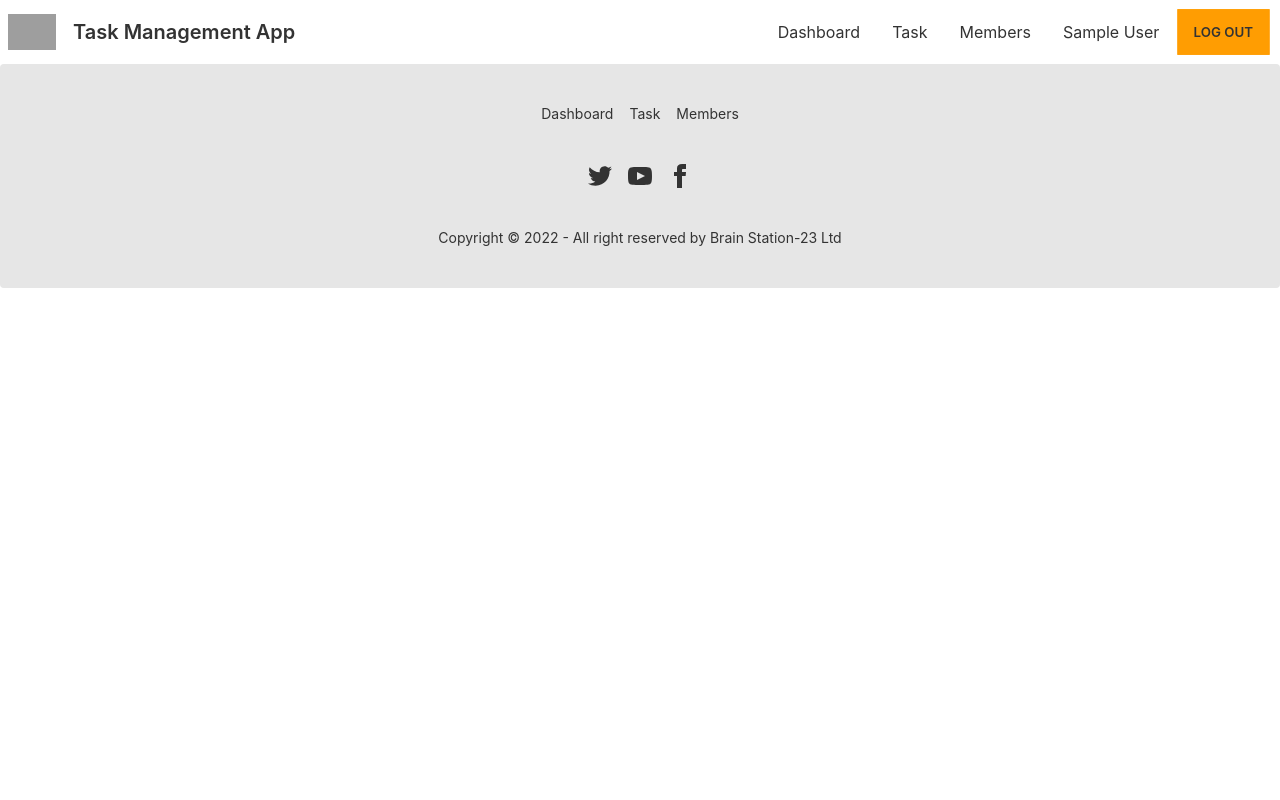
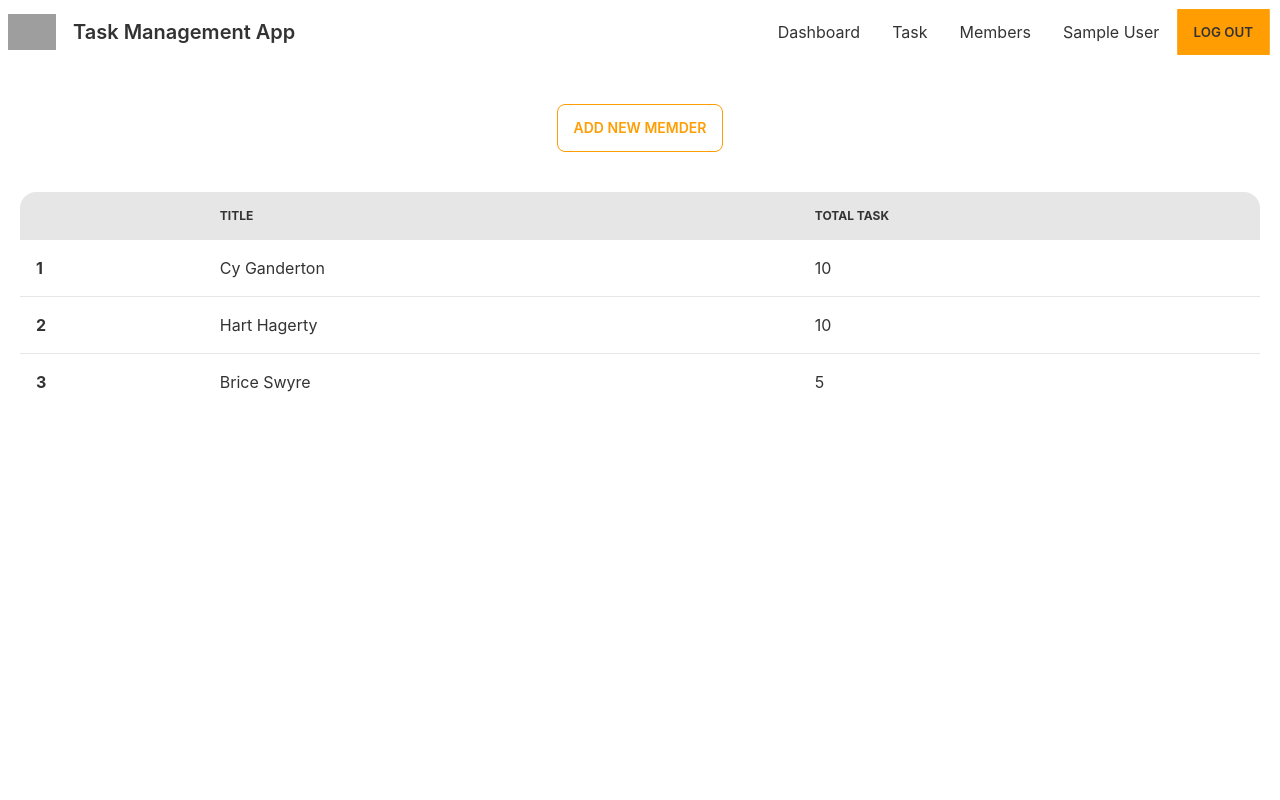
Before and after one commit to Roctim17/Task-Management-Web-App, a React (Create React App) app: page /member in a window 1280 px wide. Shown: the top 800 px of the page. Built offline with nearby package versions, Linux system fonts and the light colour scheme; no server answers; sample sign-in values are in the browser's storage; grey boxes are pictures that could not be loaded.

Commit message:
add member done

```diff
--- a/src/App.js
+++ b/src/App.js
@@ -10,6 +10,7 @@ import Task from "./Pages/Task";
 import Member from "./Pages/Member";
 import RequireAuth from "./Pages/RequireAuth";
 import TaskForm from "./Pages/TaskForm";
+import AddMemberForm from "./Pages/AddMemberForm";
 
 function App() {
   return (
@@ -41,6 +42,11 @@ function App() {
             <TaskForm></TaskForm>
           </RequireAuth>
         }></Route>
+        <Route path="/addmember" element={
+          <RequireAuth>
+            <AddMemberForm></AddMemberForm>
+          </RequireAuth>
+        }></Route>
         <Route path="/login" element={<Login></Login>}></Route>
         <Route path="/signup" element={<Signup></Signup>}></Route>
       </Routes>
--- /dev/null
+++ b/src/Pages/AddMemberForm.js
@@ -0,0 +1,41 @@
+import React from 'react';
+import Footer from '../Components/Footer';
+import Header from '../Components/Header';
+
+const AddMemberForm = () => {
+    return (
+        <div>
+            <Header></Header>
+            <div className="flex h-auto justify-center items-center py-10">
+                <div className="card w-96 bg-base-100 shadow-xl">
+                    <div className="card-body">
+                        <h1 className='text-center text-2xl font-bold'>Add New Member</h1>
+                        <form action="">
+                            <div class="form-control w-full max-w-xs">
+                                <label class="label">
+                                    <span class="label-text">Name <span className='text-red-500'>*</span></span>
+                                </label>
+                                <input type="text" placeholder="Name" class="input input-bordered w-full max-w-xs" required />
+                            </div>
+                            <div class="form-control w-full max-w-xs">
+                                <label class="label">
+                                    <span class="label-text">Email </span>
+                                </label>
+                                <input type="email" placeholder="Email" class="input input-bordered w-full max-w-xs" />
+                            </div>
+
+
+                            <div className="pt-3">
+                                <input type="submit" value='submit' placeholder="Type here" className="btn btn-accent w-full max-w-xs" />
+                            </div>
+                        </form>
+                    </div>
+
+                </div>
+            </div>
+            <Footer></Footer>
+        </div>
+    );
+};
+
+export default AddMemberForm;
--- a/src/Pages/Member.js
+++ b/src/Pages/Member.js
@@ -1,11 +1,53 @@
 import React from 'react';
+import { Link } from 'react-router-dom';
 import Footer from '../Components/Footer';
 import Header from '../Components/Header';
 
 const Member = () => {
     return (
-        <div>
+        <div >
             <Header></Header>
+            <div className="min-h-screen text-center py-10">
+                <Link to="/addmember" >
+                    <button class="btn btn-outline btn-accent">Add New Memder</button>
+                </Link>
+
+                <div className="py-10 px-5">
+                    <div class="overflow-x-auto">
+                        <table class="table w-full">
+
+                            <thead>
+                                <tr>
+                                    <th></th>
+                                    <th>Title</th>
+                                    <th>Total Task</th>
+                                </tr>
+                            </thead>
+                            <tbody>
+
+                                <tr>
+                                    <th>1</th>
+                                    <td>Cy Ganderton</td>
+                                    <td>10</td>
+
+                                </tr>
+
+                                <tr>
+                                    <th>2</th>
+                                    <td>Hart Hagerty</td>
+                                    <td>10</td>
+                                </tr>
+
+                                <tr>
+                                    <th>3</th>
+                                    <td>Brice Swyre</td>
+                                    <td>5</td>
+                                </tr>
+                            </tbody>
+                        </table>
+                    </div>
+                </div>
+            </div>
             <Footer></Footer>
         </div>
     );
--- a/src/Pages/Task.js
+++ b/src/Pages/Task.js
@@ -11,6 +11,45 @@ const Task = () => {
                 <Link to="/taskform" >
                     <button class="btn btn-outline btn-accent">New Task</button>
                 </Link>
+
+                <div className="py-10 px-5">
+                    <div class="overflow-x-auto">
+                        <table class="table w-full">
+
+                            <thead>
+                                <tr>
+                                    <th></th>
+                                    <th>Title</th>
+                                    <th>Date</th>
+                                    <th>Assign to</th>
+                                </tr>
+                            </thead>
+                            <tbody>
+
+                                <tr>
+                                    <th>1</th>
+                                    <td>Cy Ganderton</td>
+                                    <td>Quality Control Specialist</td>
+                                    <td>Blue</td>
+                                </tr>
+
+                                <tr>
+                                    <th>2</th>
+                                    <td>Hart Hagerty</td>
+                                    <td>Desktop Support Technician</td>
+                                    <td>Purple</td>
+                                </tr>
+
+                                <tr>
+                                    <th>3</th>
+                                    <td>Brice Swyre</td>
+                                    <td>Tax Accountant</td>
+                                    <td>Red</td>
+                                </tr>
+                            </tbody>
+                        </table>
+                    </div>
+                </div>
             </div>
             <Footer></Footer>
         </div>
```
